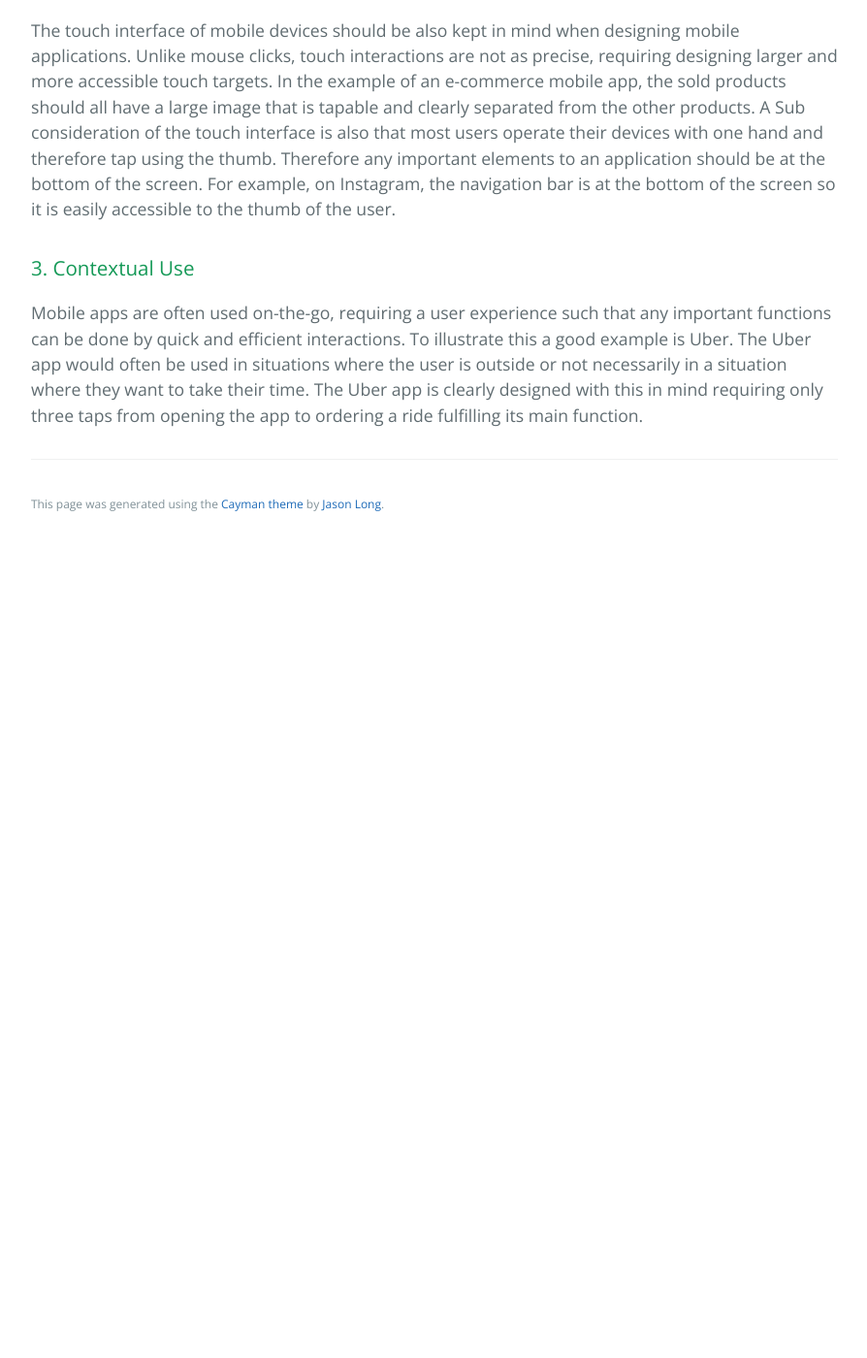
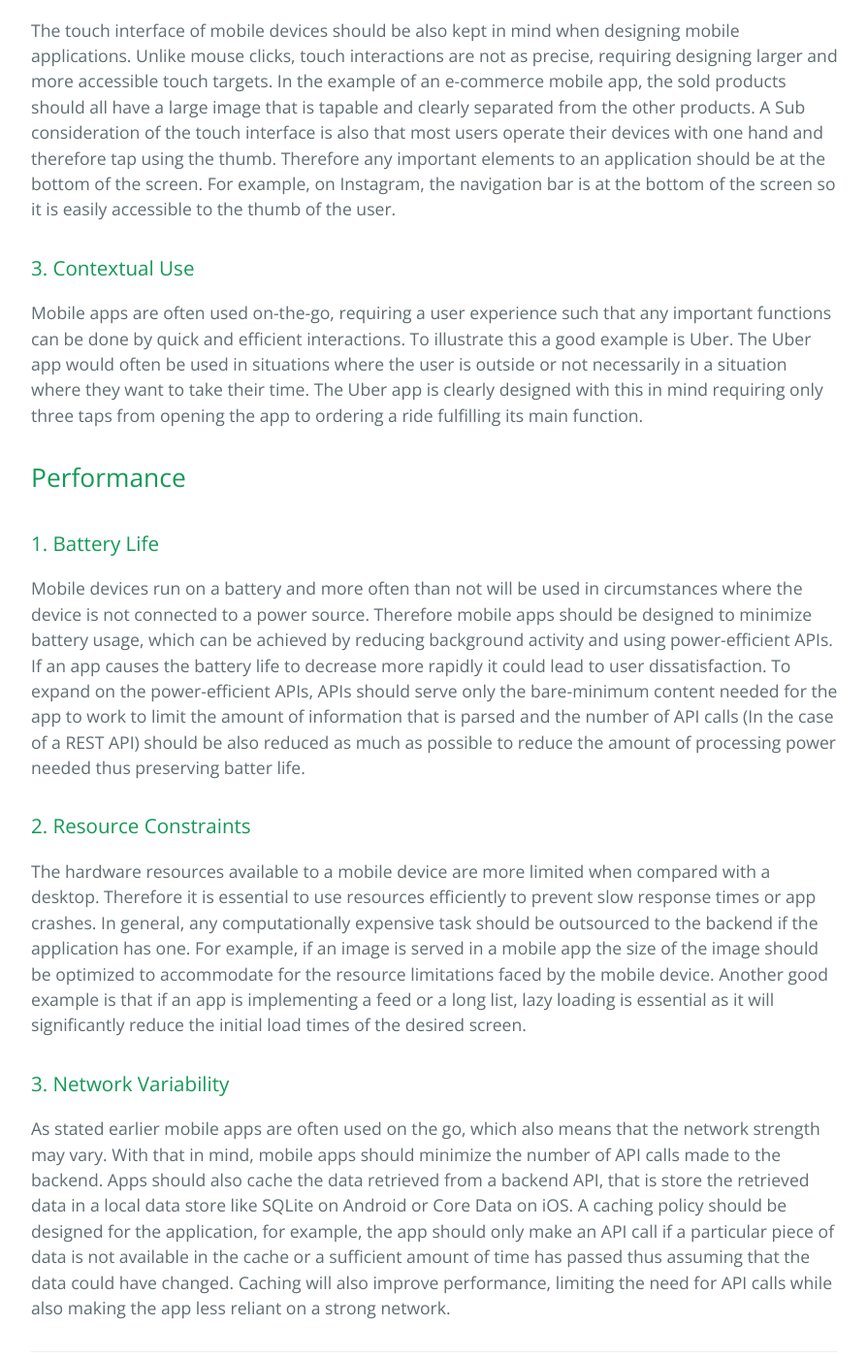
Before and after one commit to learning-software-engineering/learning-software-engineering.github.io, a Jekyll site: the page built from Topics/System_Design/Mobile_App_System_Design.md, in a window 1280 px wide and 1400 px high, scrolled down 932 px. Shown: the whole window at 97% size, without its empty margins (192-1086 px from the left). Built offline with Jekyll 4.4.1, drawn with Linux system fonts in a browser that asks for light colours; our own code applies the rules of GitHub Pages for plain Markdown files; before the commit the page ends 1494 px from its top, so only the background shows below that.

Commit message:
Add performance section

```diff
--- a/Topics/System_Design/Mobile_App_System_Design.md
+++ b/Topics/System_Design/Mobile_App_System_Design.md
@@ -14,3 +14,14 @@ The touch interface of mobile devices should be also kept in mind when designing
 
 ### 3. Contextual Use
 Mobile apps are often used on-the-go, requiring a user experience such that any important functions can be done by quick and efficient interactions. To illustrate this a good example is Uber. The Uber app would often be used in situations where the user is outside or not necessarily in a situation where they want to take their time. The Uber app is clearly designed with this in mind requiring only three taps from opening the app to ordering a ride fulfilling its main function.
+
+## Performance
+
+### 1. Battery Life
+Mobile devices run on a battery and more often than not will be used in circumstances where the device is not connected to a power source. Therefore mobile apps should be designed to minimize battery usage, which can be achieved by reducing background activity and using power-efficient APIs. If an app causes the battery life to decrease more rapidly it could lead to user dissatisfaction. To expand on the power-efficient APIs, APIs should serve only the bare-minimum content needed for the app to work to limit the amount of information that is parsed and the number of API calls (In the case of a REST API) should be also reduced as much as possible to reduce the amount of processing power needed thus preserving batter life.
+
+### 2. Resource Constraints
+The hardware resources available to a mobile device are more limited when compared with a desktop. Therefore it is essential to use resources efficiently to prevent slow response times or app crashes. In general, any computationally expensive task should be outsourced to the backend if the application has one. For example, if an image is served in a mobile app the size of the image should be optimized to accommodate for the resource limitations faced by the mobile device. Another good example is that if an app is implementing a feed or a long list, lazy loading is essential as it will significantly reduce the initial load times of the desired screen.
+
+### 3. Network Variability
+As stated earlier mobile apps are often used on the go, which also means that the network strength may vary. With that in mind, mobile apps should minimize the number of API calls made to the backend. Apps should also cache the data retrieved from a backend API, that is store the retrieved data in a local data store like SQLite on Android or Core Data on iOS. A caching policy should be designed for the application, for example, the app should only make an API call if a particular piece of data is not available in the cache or a sufficient amount of time has passed thus assuming that the data could have changed. Caching will also improve performance, limiting the need for API calls while also making the app less reliant on a strong network.
```
